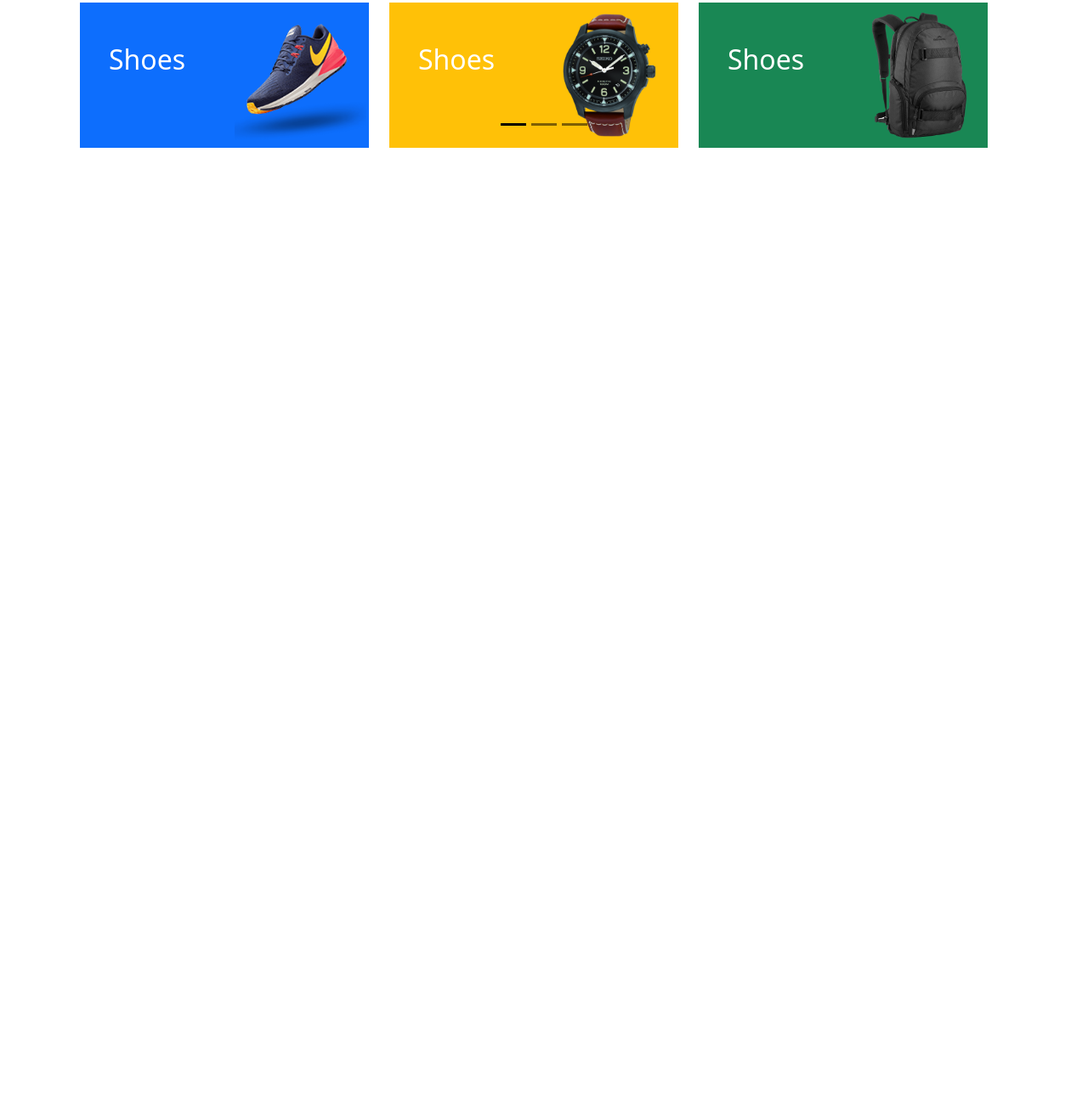
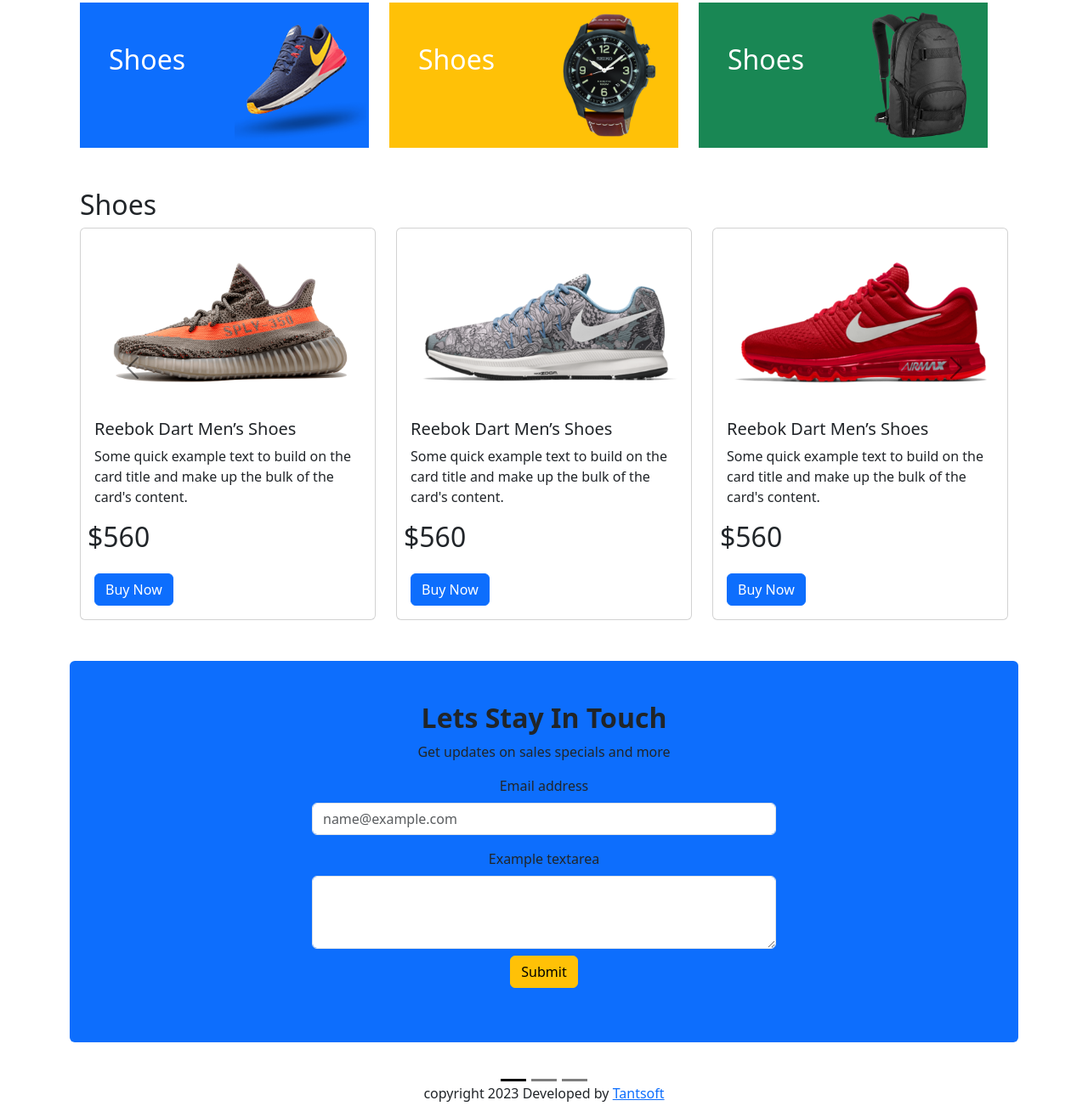
Before and after one commit to Tantsoft/mini_ecommerce, a plain HTML site: page index.html in a window 1280 px wide. Shown: the part 489-1791 px from the top of the page at 85% size. Before the commit the page ends 800 px from the top, so only its background shows below. Drawn offline with nearby package versions, Linux system fonts and the light colour scheme.

Commit message:
ecommerce footer added

```diff
--- a/index.html
+++ b/index.html
@@ -173,6 +173,97 @@
               </div>
          </div>
    <!-- category part end -->
+
+   <!-- shoes -->
+
+
+
+   <shoes id="shoes">
+
+
+    <div class="container pt-5">
+      <h2>Shoes</h2>
+           <div class="row">
+               <div class="col-4">
+                <div class="card" >
+                <img src="./images/shoes/shoe-1.png" class="card-img-top" alt="...">
+                <div class="card-body">
+                  <h5 class="card-title">Reebok Dart Men’s Shoes</h5>
+                  <p class="card-text">Some quick example text to build on the card title and make up the bulk of the card's content.</p>
+                </div>
+
+                <p class="h2 ps-2">$560</p>
+
+                <div class="card-body">
+                  <a href="#" class="btn btn-primary">Buy Now</a>
+
+                </div>
+              </div>
+            </div>
+
+            <div class="col-4">
+              <div class="card" >
+              <img src="./images/shoes/shoe-2.png" class="card-img-top" alt="...">
+              <div class="card-body">
+                <h5 class="card-title">Reebok Dart Men’s Shoes</h5>
+                <p class="card-text">Some quick example text to build on the card title and make up the bulk of the card's content.</p>
+              </div>
+
+              <p class="h2 ps-2">$560</p>
+
+              <div class="card-body">
+                <a href="#" class="btn btn-primary">Buy Now</a>
+
+              </div>
+            </div>
+          </div>
+
+          <div class="col-4">
+            <div class="card" >
+            <img src="./images/shoes/shoe-3.png" class="card-img-top" alt="...">
+            <div class="card-body">
+              <h5 class="card-title">Reebok Dart Men’s Shoes</h5>
+              <p class="card-text">Some quick example text to build on the card title and make up the bulk of the card's content.</p>
+            </div>
+
+            <p class="h2 ps-2">$560</p>
+
+            <div class="card-body">
+              <a href="#" class="btn btn-primary">Buy Now</a>
+
+            </div>
+          </div>
+        </div>
+           </div>
+    </div>
+   </shoes>
+
+    <!-- let touch -->
+      <div class="container bg-primary rounded-2">
+               <div class="col-6 mx-auto text-center pt-5 pb-5  mt-5">
+                 <h2 class="fw-bold ">Lets Stay In Touch</h2>
+                 <p class="">Get updates on sales specials and more</p>
+
+                 <div class="mb-3">
+                  <label for="exampleFormControlInput1" class="form-label">Email address</label>
+                  <input type="email" class="form-control" id="exampleFormControlInput1" placeholder="name@example.com">
+                </div>
+                <div class="mb-3">
+                  <label for="exampleFormControlTextarea1" class="form-label">Example textarea</label>
+                  <textarea class="form-control" id="exampleFormControlTextarea1" rows="3"></textarea>
+
+                  <a href="#" class="btn btn-warning mt-2"> Submit</a>
+                </div>
+               </div>
+      </div>
+
+      <!-- footer -->
+      <footer id="footer">
+        <div class="container mt-5 mb-5 text-center">
+             copyright 2023 Developed by <a class="link" href="www.tantsoft.com">Tantsoft</a>
+        </div>
+
+      </footer>
     <!-- js -->
     <script src="https://cdn.jsdelivr.net/npm/bootstrap@5.3.2/dist/js/bootstrap.bundle.min.js" integrity="sha384-C6RzsynM9kWDrMNeT87bh95OGNyZPhcTNXj1NW7RuBCsyN/o0jlpcV8Qyq46cDfL" crossorigin="anonymous"></script>
 </body>
```
Also changed, not shown: banner.html (added, +65 -0 lines), css/bootstrap.min.css (added), images/ban/pexels-agil-nariman-18938716.jpg (added), images/ban/pexels-gylfi-gylfason-5804450.jpg (added), js/bootstrap.min.js (added), 1 other file.
